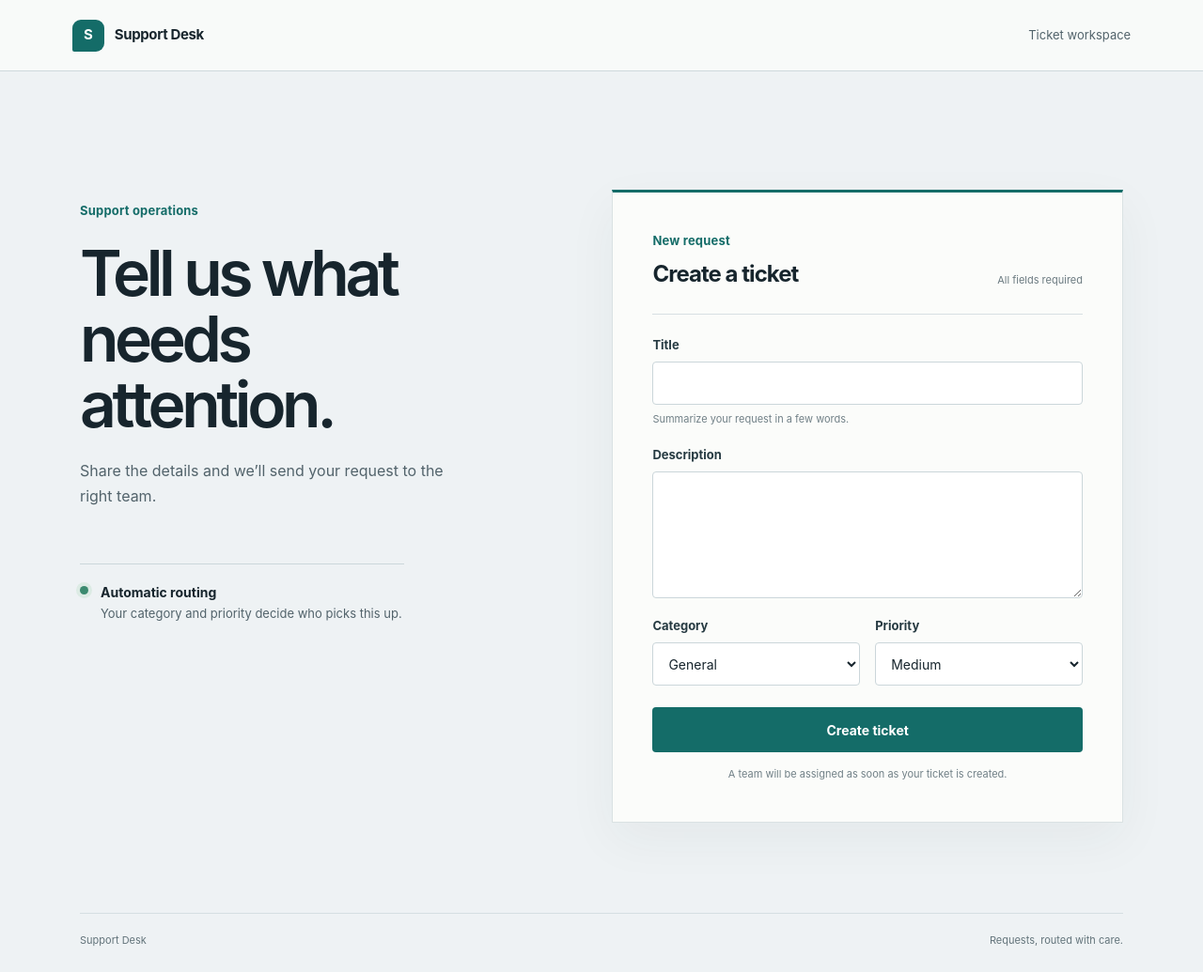
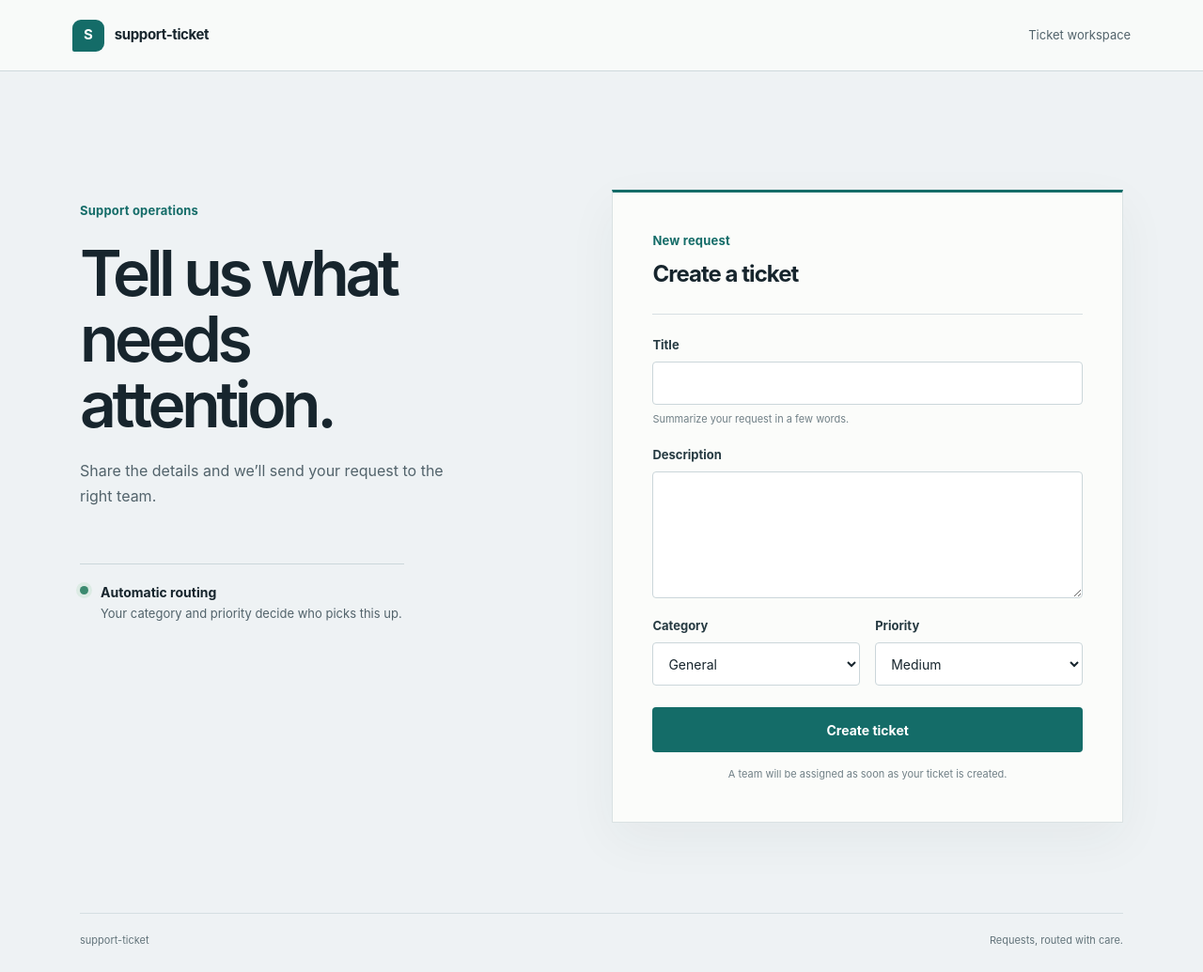
Before and after one commit to narinsak-u/support-ticket-management, a React (Vite) app in the folder frontend/: page / in a window 1280 px wide. Shown: the whole page at 94% size. Built offline with nearby package versions, Linux system fonts and the light colour scheme.

Commit message:
fix(frontend): align support-ticket branding

```diff
--- a/frontend/index.html
+++ b/frontend/index.html
@@ -4,7 +4,7 @@
     <meta charset="UTF-8" />
     <meta name="viewport" content="width=device-width, initial-scale=1.0" />
     <meta name="theme-color" content="#f5f5f0" />
-    <title>Support Desk</title>
+    <title>support-ticket</title>
   </head>
   <body>
     <div id="root"></div>
--- a/frontend/src/main.tsx
+++ b/frontend/src/main.tsx
@@ -8,7 +8,7 @@ import './style.css';
 
 const ticketSchema = z.object({
   title: z.string().trim().min(1, 'Enter a title.').max(150, 'Title must be 150 characters or fewer.'),
-  description: z.string().trim().min(1, 'Enter a description.').max(2000, 'Description must be 2,000 characters or fewer.'),
+  description: z.string().trim().max(2000, 'Description must be 2,000 characters or fewer.'),
   category: z.enum(['TECHNICAL', 'BILLING', 'GENERAL'], { message: 'Choose a category.' }),
   priority: z.enum(['LOW', 'MEDIUM', 'HIGH', 'CRITICAL'], { message: 'Choose a priority.' }),
 });
@@ -56,9 +56,9 @@ function App() {
   return (
     <main className="workspace">
       <header className="topbar">
-        <a className="brand" href="/" aria-label="Support Desk home">
+        <a className="brand" href="/" aria-label="support-ticket home">
           <span className="brand-mark" aria-hidden="true">S</span>
-          <span>Support Desk</span>
+          <span>support-ticket</span>
         </a>
         <span className="workspace-label">Ticket workspace</span>
       </header>
@@ -80,7 +80,6 @@ function App() {
               <p className="eyebrow">New request</p>
               <h2 id="form-title">Create a ticket</h2>
             </div>
-            <span className="required-note">All fields required</span>
           </div>
 
           {mutation.data ? (
@@ -142,7 +141,7 @@ function App() {
           )}
         </section>
       </div>
-      <footer className="page-footer"><span>Support Desk</span><span>Requests, routed with care.</span></footer>
+      <footer className="page-footer"><span>support-ticket</span><span>Requests, routed with care.</span></footer>
     </main>
   );
 }
--- a/frontend/src/style.css
+++ b/frontend/src/style.css
@@ -38,7 +38,6 @@ h1 { max-width: 540px; margin: 0; font-size: clamp(42px, 5.3vw, 68px); font-weig
 .panel-heading { display: flex; justify-content: space-between; align-items: end; gap: 16px; padding-bottom: 24px; border-bottom: 1px solid var(--line); }
 .panel-heading .eyebrow { margin-bottom: 7px; }
 h2 { margin: 0; font-size: 24px; font-weight: 650; letter-spacing: -.04em; }
-.required-note { padding-bottom: 3px; color: #6b7a80; font-size: 11px; }
 .ticket-form { padding-top: 23px; }
 .field { display: grid; gap: 8px; min-width: 0; margin-bottom: 20px; }
 .field label { color: #263a42; font-size: 13px; font-weight: 650; }
```
